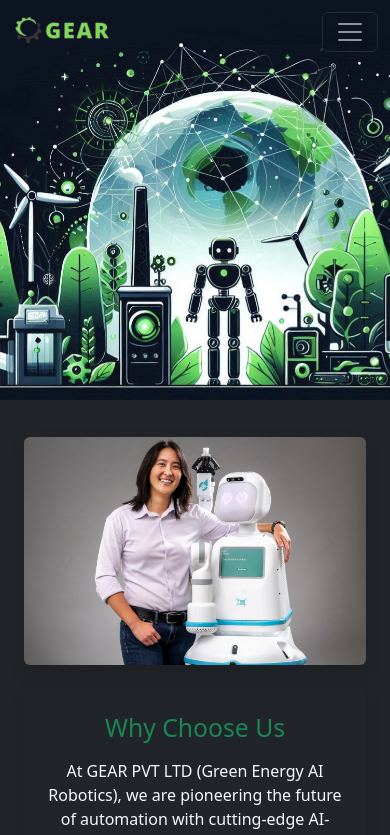
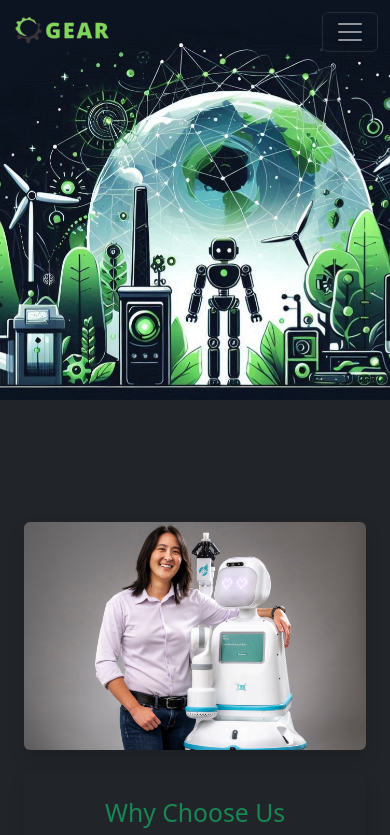
Before and after one commit to servicesingear/servicesingear.github.io, a React (Create React App) app in the folder gear-website/: page / in a window 390 px wide. Shown: the top 835 px of the page. Built offline with nearby package versions, Linux system fonts and the light colour scheme.

Commit message:
about us section bug fix

```diff
--- a/gear-website/src/components/pages/Home.js
+++ b/gear-website/src/components/pages/Home.js
@@ -82,7 +82,7 @@ function Home() {
     </video> */}
     <img src={banner} className="video-background" alt="Banner Image" />
 </div>
-            <div ref={aboutRef} className="container-fluid bg-dark text-success py-5 section-height" id='about'>
+            <div ref={aboutRef} className="container-fluid bg-dark text-success py-5 section-height about-section-height" id='about'>
     <div className="container">
         <div className="row align-items-center">
             <div className="col-md-6">
--- a/gear-website/src/components/styles/Home.css
+++ b/gear-website/src/components/styles/Home.css
@@ -149,6 +149,17 @@
 .content-container ul {
     animation: fadeInRight 2s;
 }
+
+@media (max-width: 480px) {
+    .about-section-height{
+        height: 120vh;
+        display: flex; /* Enable flexbox for centering content */
+        justify-content: center; /* Center content horizontally */
+        align-items: center;
+
+    }
+}
+
 
 @keyframes fadeInRight {
     from {
```
